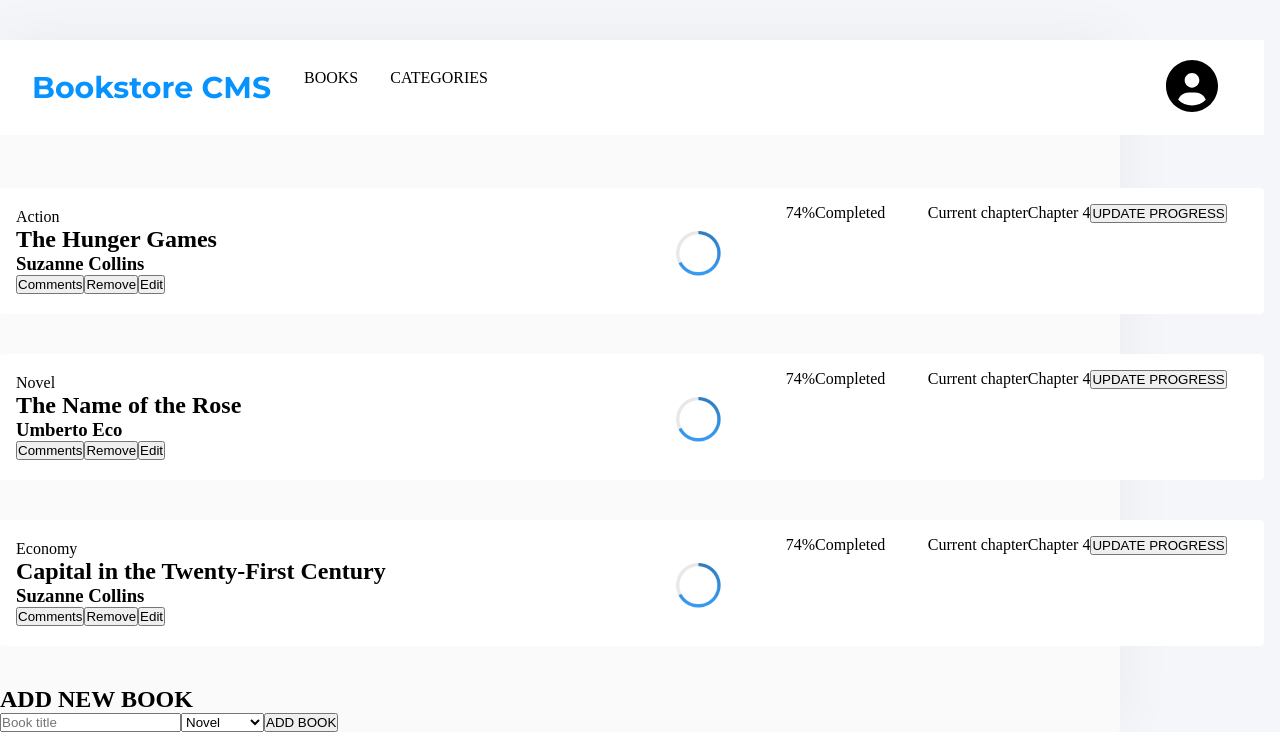
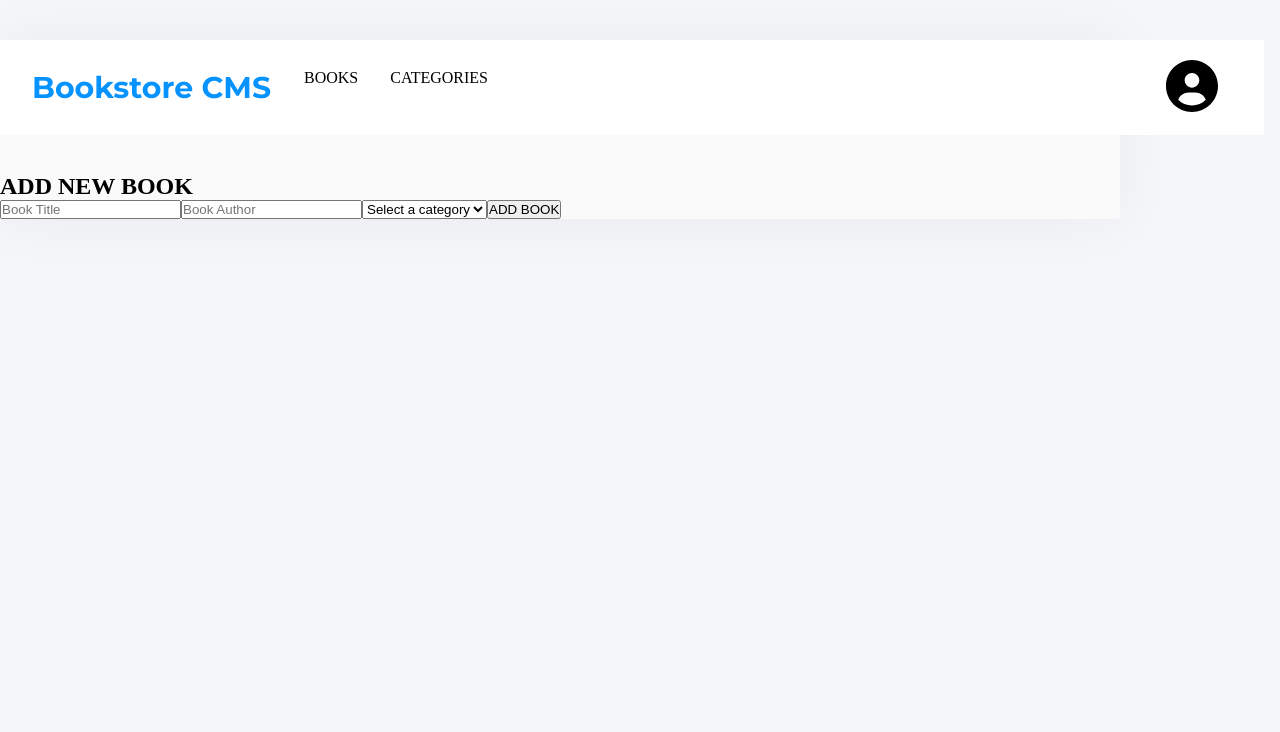
Before and after one commit to ForHemer/Bookstore, a React (Create React App) app: page / in a window 1280 px wide. Shown: the part 120-852 px from the top of the page. After the commit the page ends 800 px from the top, so only its background shows below. Built offline with nearby package versions, Linux system fonts and the light colour scheme.

Commit message:
Ad functionality to add and remove books

```diff
--- a/package.json
+++ b/package.json
@@ -16,6 +16,7 @@
     "redux": "^4.1.2",
     "redux-logger": "^3.0.6",
     "redux-thunk": "^2.4.1",
+    "uuidv4": "^6.2.13",
     "web-vitals": "^2.1.4"
   },
   "scripts": {
--- a/src/components/Books.js
+++ b/src/components/Books.js
@@ -1,27 +1,26 @@
+import { useSelector } from 'react-redux';
 import ItemBook from './ItemBook';
 import Form from './Form';
 
-const Books = () => (
+const Books = () => {
+  const bookList = useSelector((state) => state.booksReducer);
+
+  return (
     <section className="container">
       <div>
+        {bookList.map((book) => (
           <ItemBook
-        title="The Hunger Games"
-        author="Suzanne Collins"
-        categories="Action"
+            key={book.id}
+            id={book.id}
+            title={book.title}
+            author={book.author}
+            categories={book.category}
           />
-      <ItemBook
-        title="The Name of the Rose"
-        author="Umberto Eco"
-        categories="Novel"
-      />
-      <ItemBook
-        title="Capital in the Twenty-First Century"
-        author="Suzanne Collins"
-        categories="Economy"
-      />
+        ))}
       </div>
       <Form />
     </section>
   );
+};
 
 export default Books;
--- a/src/components/Form.js
+++ b/src/components/Form.js
@@ -1,20 +1,76 @@
-import React from 'react';
+import React, { useState } from 'react';
+import { v4 as uuidv4 } from 'uuid';
+import { useDispatch } from 'react-redux';
+import { addBook } from '../redux/books/books';
 
-const Form = () => (
-  <section className="form-container">
-    <h2>ADD NEW BOOK</h2>
-    <div className="form-inputs">
-      <input type="text" placeholder="Book title" required />
-      <select name="categories" id="categories">
-        <option value="Category 1">Novel</option>
-        <option value="Category 2">Essay</option>
-        <option value="Category 3">History</option>
-        <option value="Category 2">Biography</option>
-        <option value="Category 3">LItterature</option>
-      </select>
-      <button type="button">ADD BOOK</button>
-    </div>
-  </section>
-);
+const Form = () => {
+  const initialFormState = {
+    title: '',
+    author: '',
+    category: '',
+  };
+
+  const [formState, setFormState] = useState(initialFormState);
+
+  const handleChange = (e) => {
+    setFormState({
+      ...formState,
+      [e.target.name]: [e.target.value],
+    });
+  };
+
+  const dispatch = useDispatch();
+
+  const submitBookToStore = (event) => {
+    event.preventDefault();
+    document.querySelector('form').reset();
+
+    const newBook = {
+      id: uuidv4(),
+      title: formState.title[0],
+      author: formState.author[0],
+      category: formState.category[0],
+    };
+
+    dispatch(addBook(newBook));
+  };
+
+  return (
+    <form onSubmit={submitBookToStore} className="form-container">
+      <h2>ADD NEW BOOK</h2>
+      <div className="form-input">
+        <input
+          name="title"
+          type="text"
+          onChange={handleChange}
+          placeholder="Book Title"
+          required
+        />
+        <input
+          name="author"
+          type="text"
+          onChange={handleChange}
+          placeholder="Book Author"
+          required
+        />
+        <select
+          name="category"
+          id="categories"
+          onChange={handleChange}
+          required
+        >
+          <option value="">Select a category</option>
+          <option value="Novel">Novel</option>
+          <option value="Essay">Essay</option>
+          <option value="History">History</option>
+          <option value="Biography">Biography</option>
+          <option value="LItterature">LItterature</option>
+        </select>
+
+        <button type="submit">ADD BOOK</button>
+      </div>
+    </form>
+  );
+};
 
 export default Form;
--- a/src/components/ItemBook.js
+++ b/src/components/ItemBook.js
@@ -1,9 +1,20 @@
 import React from 'react';
+import { useDispatch } from 'react-redux';
 import PropTypes from 'prop-types';
+import { removeBook } from '../redux/books/books';
 import progress from '../img/progress.png';
 
 const ItemBook = (props) => {
-  const { title, author, categories } = props;
+  const dispatch = useDispatch();
+
+  const {
+    id, title, author, categories,
+  } = props;
+
+  const handleRemoveBook = () => {
+    dispatch(removeBook(id));
+  };
+
   return (
     <div className="book-container">
       <div className="book-info">
@@ -14,22 +25,23 @@ const ItemBook = (props) => {
         </div>
         <div>
           <button type="button">Comments</button>
-          <button type="button">Remove</button>
+          <button type="button" onClick={handleRemoveBook}>Remove</button>
           <button type="button">Edit</button>
         </div>
       </div>
       <div className="book-stat">
+
         <div>
           <img className="progress-circle-bar" alt="progress-circle-bar" src={progress} />
         </div>
-        <div>
-          <span>74%</span>
-          <span>Completed</span>
+        <div className="reading-progress">
+          <p>64%</p>
+          <p>Completed</p>
         </div>
 
-        <div>
-          <span>Current chapter</span>
-          <span>Chapter 4</span>
+        <div className="reading-chapter">
+          <p>Current chapter</p>
+          <p>Chapter 4</p>
           <button type="button">UPDATE PROGRESS</button>
         </div>
       </div>
@@ -38,6 +50,7 @@ const ItemBook = (props) => {
 };
 
 ItemBook.propTypes = {
+  id: PropTypes.string.isRequired,
   title: PropTypes.string.isRequired,
   author: PropTypes.string.isRequired,
   categories: PropTypes.string.isRequired,
```
Also changed, not shown: 1 other file (tests, documents, lock files or other folders). Lines whose indentation alone changed are shown as unchanged.
